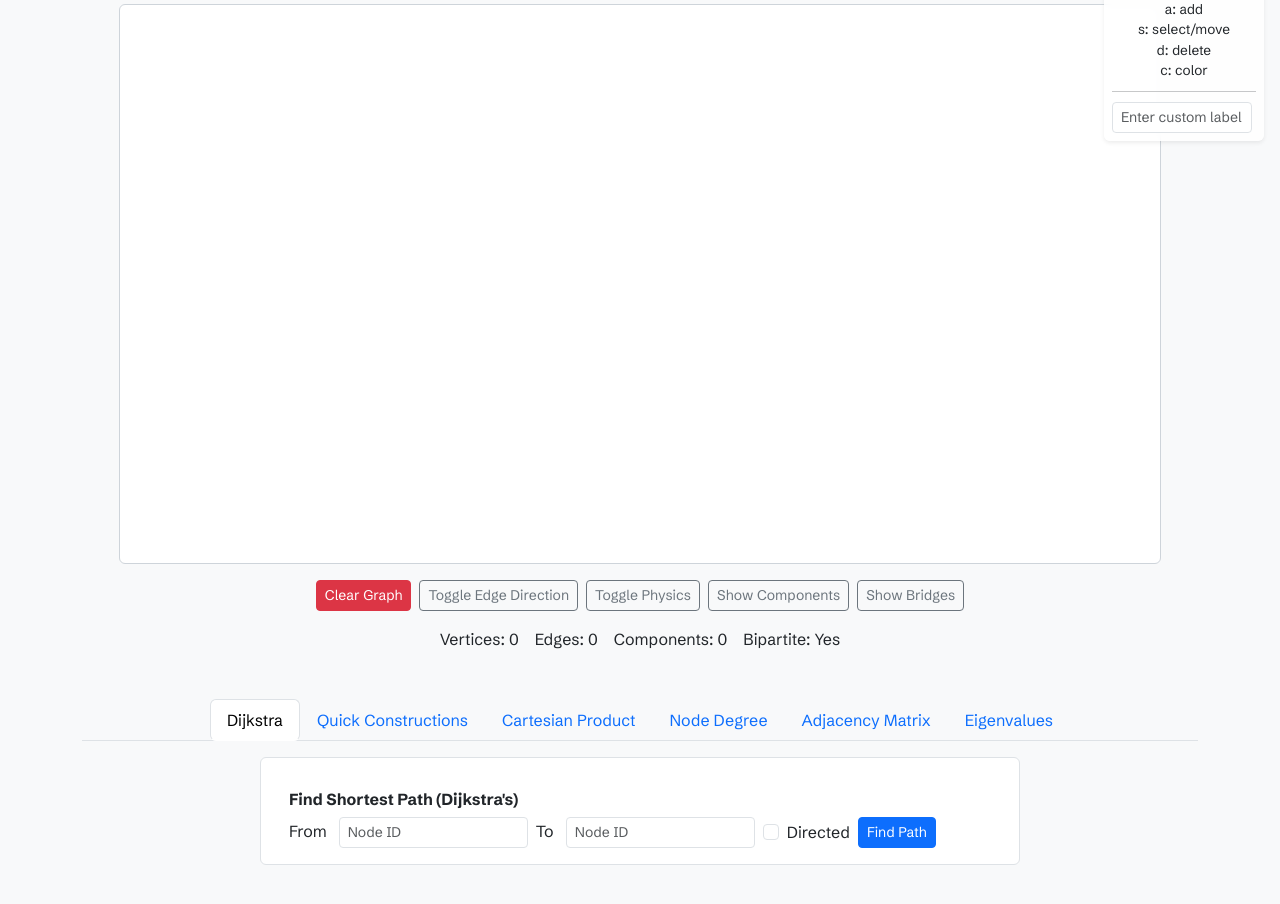
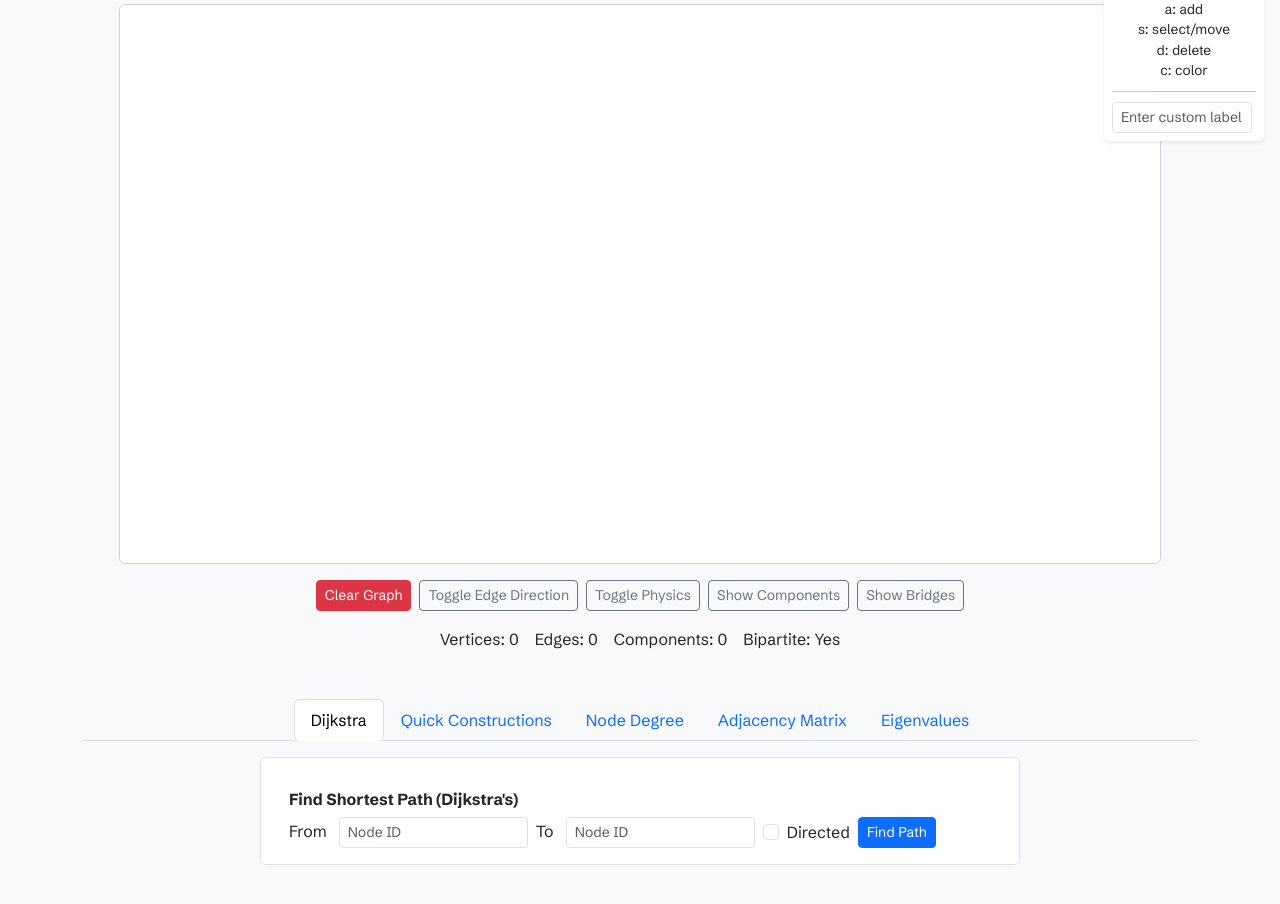
Before and after one commit to Jambr0li/Graph_Sketchpad, a website with bundled scripts: page index.html in a window 1280 px wide. Shown: the part 92-996 px from the top of the page. Built offline with nearby package versions, Linux system fonts and the light colour scheme; a script that the page names is missing; a web font is replaced by a local one.

Commit message:
hide unfinished cartesian product tab

```diff
--- a/index.html
+++ b/index.html
@@ -120,7 +120,7 @@
                     <li class="nav-item" role="presentation">
                         <button class="nav-link" id="quick-constructions-tab-tab" data-bs-toggle="tab" data-bs-target="#quick-constructions-tab" type="button" role="tab">Quick Constructions</button>
                     </li>
-                    <li class="nav-item" role="presentation">
+                    <li class="nav-item hidden" role="presentation">
                         <button class="nav-link" id="cartesian-tab-tab" data-bs-toggle="tab" data-bs-target="#cartesian-tab" type="button" role="tab">Cartesian Product</button>
                     </li>
                     <li class="nav-item" role="presentation">
```
